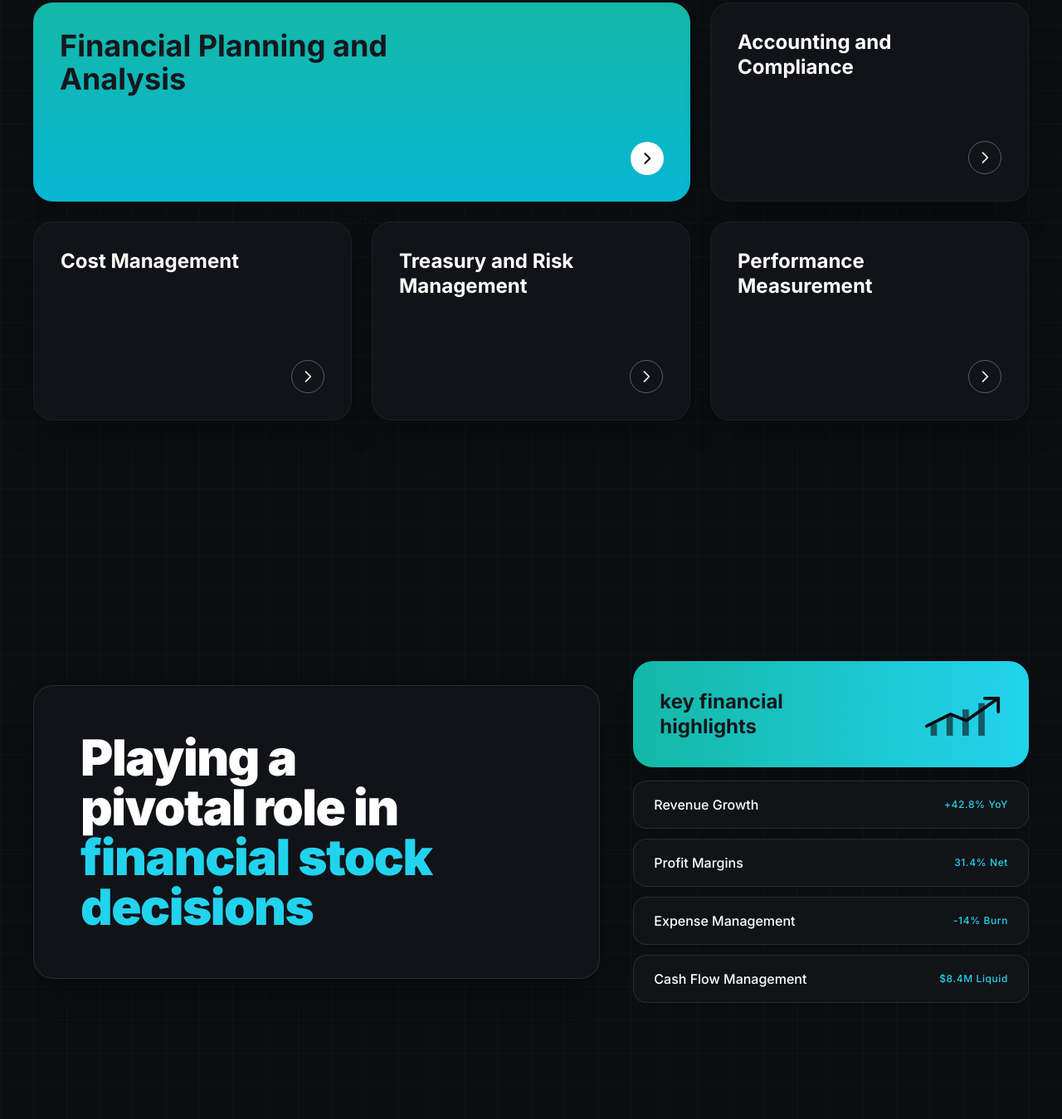
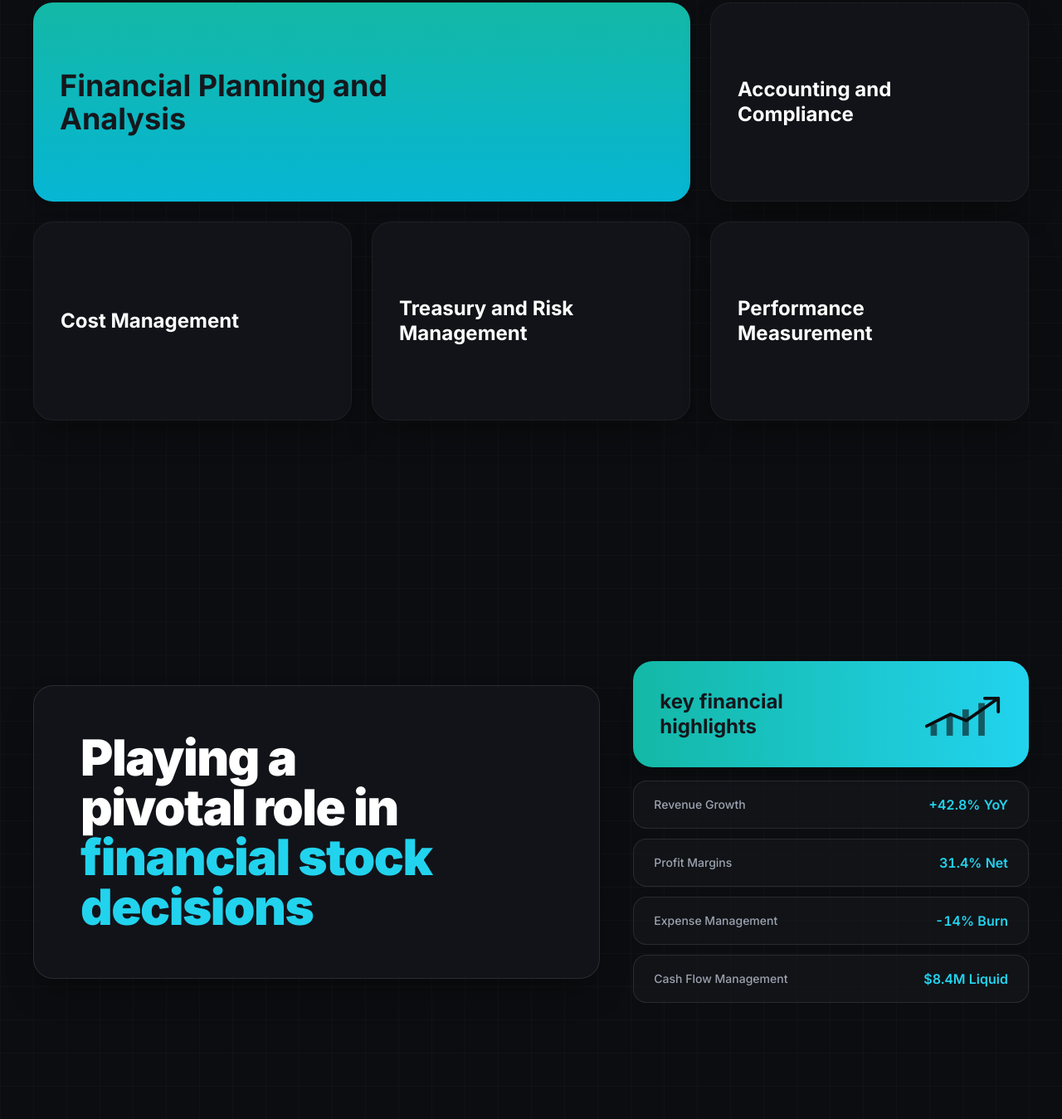
Before and after one commit to MontyPython-HTML/StockSim, a plain HTML site: page public/index.html in a window 1280 px wide. Shown: the part 1051-2400 px from the top of the page at 83% size. Drawn offline with nearby package versions, Linux system fonts and the light colour scheme.

Commit message:
feat: website

```diff
--- a/public/index.html
+++ b/public/index.html
@@ -59,7 +59,7 @@
         <span class="relative flex h-8 w-8 items-center justify-center rounded-full border-2 border-indigo-500 transition-transform group-hover:scale-110">
           <span class="h-3.5 w-3.5 rounded-full bg-indigo-500"></span>
         </span>
-        <span class="text-2xl font-black tracking-tight group-hover:text-cyan-400 transition-colors">$tock$im</span>
+        <span class="text-2xl font-black tracking-tight group-hover:text-cyan-400 transition-colors">Stocksim</span>
       </a>
 
       <!-- Menu Items -->
@@ -156,63 +156,38 @@
 
       <!-- Card 1 (Active / Highlighted): the featured pillar takes two columns so its title
            reads as a phrase instead of a stack of hyphenated fragments. -->
-      <div class="framework-card lg:col-span-2 rounded-3xl p-8 min-h-[240px] flex flex-col justify-between gap-10 bg-gradient-to-b from-teal-500 to-cyan-500 text-panel shadow-lg transition-all duration-300 hover:-translate-y-2">
+      <div class="framework-card lg:col-span-2 rounded-3xl p-8 min-h-[240px] flex flex-col justify-center bg-gradient-to-b from-teal-500 to-cyan-500 text-panel shadow-lg transition-all duration-300 hover:-translate-y-2">
         <h3 class="text-3xl md:text-4xl font-bold leading-tight max-w-md">
           Financial Planning and Analysis
         </h3>
-        <div class="flex justify-end">
-          <div class="w-10 h-10 rounded-full bg-white text-panel flex items-center justify-center">
-            <svg class="w-5 h-5" fill="none" stroke="currentColor" viewBox="0 0 24 24"><path stroke-linecap="round" stroke-linejoin="round" stroke-width="2.5" d="M9 5l7 7-7 7"/></svg>
-          </div>
-        </div>
       </div>
 
       <!-- Card 2 -->
-      <div class="framework-card rounded-3xl p-8 min-h-[240px] flex flex-col justify-between gap-10 glass-card border border-white/5 hover:border-cyan-400/40 hover:-translate-y-2 transition-all duration-300 group">
+      <div class="framework-card rounded-3xl p-8 min-h-[240px] flex flex-col justify-center glass-card border border-white/5 hover:border-cyan-400/40 hover:-translate-y-2 transition-all duration-300">
         <h3 class="text-2xl font-bold text-white leading-tight">
           Accounting and Compliance
         </h3>
-        <div class="flex justify-end">
-          <div class="w-10 h-10 rounded-full border border-white/30 text-white flex items-center justify-center group-hover:border-cyan-400 group-hover:text-cyan-400 transition-colors">
-            <svg class="w-5 h-5" fill="none" stroke="currentColor" viewBox="0 0 24 24"><path stroke-linecap="round" stroke-linejoin="round" stroke-width="2" d="M9 5l7 7-7 7"/></svg>
-          </div>
-        </div>
       </div>
 
       <!-- Card 3 -->
-      <div class="framework-card rounded-3xl p-8 min-h-[240px] flex flex-col justify-between gap-10 glass-card border border-white/5 hover:border-cyan-400/40 hover:-translate-y-2 transition-all duration-300 group">
+      <div class="framework-card rounded-3xl p-8 min-h-[240px] flex flex-col justify-center glass-card border border-white/5 hover:border-cyan-400/40 hover:-translate-y-2 transition-all duration-300">
         <h3 class="text-2xl font-bold text-white leading-tight">
           Cost Management
         </h3>
-        <div class="flex justify-end">
-          <div class="w-10 h-10 rounded-full border border-white/30 text-white flex items-center justify-center group-hover:border-cyan-400 group-hover:text-cyan-400 transition-colors">
-            <svg class="w-5 h-5" fill="none" stroke="currentColor" viewBox="0 0 24 24"><path stroke-linecap="round" stroke-linejoin="round" stroke-width="2" d="M9 5l7 7-7 7"/></svg>
-          </div>
-        </div>
       </div>
 
       <!-- Card 4 -->
-      <div class="framework-card rounded-3xl p-8 min-h-[240px] flex flex-col justify-between gap-10 glass-card border border-white/5 hover:border-cyan-400/40 hover:-translate-y-2 transition-all duration-300 group">
+      <div class="framework-card rounded-3xl p-8 min-h-[240px] flex flex-col justify-center glass-card border border-white/5 hover:border-cyan-400/40 hover:-translate-y-2 transition-all duration-300">
         <h3 class="text-2xl font-bold text-white leading-tight">
           Treasury and Risk Management
         </h3>
-        <div class="flex justify-end">
-          <div class="w-10 h-10 rounded-full border border-white/30 text-white flex items-center justify-center group-hover:border-cyan-400 group-hover:text-cyan-400 transition-colors">
-            <svg class="w-5 h-5" fill="none" stroke="currentColor" viewBox="0 0 24 24"><path stroke-linecap="round" stroke-linejoin="round" stroke-width="2" d="M9 5l7 7-7 7"/></svg>
-          </div>
-        </div>
       </div>
 
       <!-- Card 5 -->
-      <div class="framework-card rounded-3xl p-8 min-h-[240px] flex flex-col justify-between gap-10 glass-card border border-white/5 hover:border-cyan-400/40 hover:-translate-y-2 transition-all duration-300 group">
+      <div class="framework-card rounded-3xl p-8 min-h-[240px] flex flex-col justify-center glass-card border border-white/5 hover:border-cyan-400/40 hover:-translate-y-2 transition-all duration-300">
         <h3 class="text-2xl font-bold text-white leading-tight">
           Performance Measurement
         </h3>
-        <div class="flex justify-end">
-          <div class="w-10 h-10 rounded-full border border-white/30 text-white flex items-center justify-center group-hover:border-cyan-400 group-hover:text-cyan-400 transition-colors">
-            <svg class="w-5 h-5" fill="none" stroke="currentColor" viewBox="0 0 24 24"><path stroke-linecap="round" stroke-linejoin="round" stroke-width="2" d="M9 5l7 7-7 7"/></svg>
-          </div>
-        </div>
       </div>
 
     </div>
@@ -253,25 +228,27 @@
           </svg>
         </div>
 
-        <!-- Pill Links -->
-        <div class="flex flex-col gap-3 font-medium">
-          <div class="metric-pill rounded-2xl border border-white/10 bg-panel/70 px-6 py-4 flex items-center justify-between hover:border-cyan-400/50 hover:bg-panel transition-all">
-            <span>Revenue Growth</span>
-            <span class="text-cyan-400 text-xs tracking-wider">+42.8% YoY</span>
+        <!-- Read-only stats. These read as pills, but they are figures to look at, not
+             controls - so they carry no hover state and no pointer affordance, and the
+             label/value pairing is marked up as a description list. -->
+        <dl class="flex flex-col gap-3">
+          <div class="metric-pill rounded-2xl border border-white/10 bg-panel/70 px-6 py-4 flex items-center justify-between gap-4">
+            <dt class="text-sm font-medium text-gray-400">Revenue Growth</dt>
+            <dd class="text-base font-semibold text-cyan-400 tabular-nums">+42.8% YoY</dd>
           </div>
-          <div class="metric-pill rounded-2xl border border-white/10 bg-panel/70 px-6 py-4 flex items-center justify-between hover:border-cyan-400/50 hover:bg-panel transition-all">
-            <span>Profit Margins</span>
-            <span class="text-cyan-400 text-xs tracking-wider">31.4% Net</span>
+          <div class="metric-pill rounded-2xl border border-white/10 bg-panel/70 px-6 py-4 flex items-center justify-between gap-4">
+            <dt class="text-sm font-medium text-gray-400">Profit Margins</dt>
+            <dd class="text-base font-semibold text-cyan-400 tabular-nums">31.4% Net</dd>
           </div>
-          <div class="metric-pill rounded-2xl border border-white/10 bg-panel/70 px-6 py-4 flex items-center justify-between hover:border-cyan-400/50 hover:bg-panel transition-all">
-            <span>Expense Management</span>
-            <span class="text-cyan-400 text-xs tracking-wider">-14% Burn</span>
+          <div class="metric-pill rounded-2xl border border-white/10 bg-panel/70 px-6 py-4 flex items-center justify-between gap-4">
+            <dt class="text-sm font-medium text-gray-400">Expense Management</dt>
+            <dd class="text-base font-semibold text-cyan-400 tabular-nums">-14% Burn</dd>
           </div>
-          <div class="metric-pill rounded-2xl border border-white/10 bg-panel/70 px-6 py-4 flex items-center justify-between hover:border-cyan-400/50 hover:bg-panel transition-all">
-            <span>Cash Flow Management</span>
-            <span class="text-cyan-400 text-xs tracking-wider">$8.4M Liquid</span>
+          <div class="metric-pill rounded-2xl border border-white/10 bg-panel/70 px-6 py-4 flex items-center justify-between gap-4">
+            <dt class="text-sm font-medium text-gray-400">Cash Flow Management</dt>
+            <dd class="text-base font-semibold text-cyan-400 tabular-nums">$8.4M Liquid</dd>
           </div>
-        </div>
+        </dl>
 
       </div>
 
@@ -345,39 +322,42 @@
 
         <div class="grid grid-cols-1 md:grid-cols-3 gap-5 flex-1">
 
-          <div class="glass-card rounded-3xl p-6 border border-white/5 flex flex-col justify-between hover:border-cyan-400/40 transition-all">
+          <div class="glass-card rounded-3xl p-6 border border-white/5 flex flex-col justify-center gap-5 hover:border-cyan-400/40 transition-all">
             <div>
               <h4 class="font-bold text-lg mb-3">Economic<br />Volatility</h4>
-              <p class="text-xs text-gray-400 leading-relaxed">
+              <p class="text-sm text-gray-400 leading-relaxed">
                 <strong class="text-gray-200">Challenge:</strong> Fluctuations in raw material prices and economic conditions may impact profitability.
               </p>
             </div>
-            <div class="mt-6 text-xs text-cyan-400 font-semibold flex items-center gap-1">
-              Active Hedge <span>→</span>
+            <div class="pt-4 border-t border-white/5">
+              <p class="text-[10px] font-mono uppercase tracking-widest text-gray-500">Mitigation</p>
+              <p class="text-sm text-cyan-400 font-semibold mt-1">Active Hedge</p>
             </div>
           </div>
 
-          <div class="glass-card rounded-3xl p-6 border border-white/5 flex flex-col justify-between hover:border-cyan-400/40 transition-all">
+          <div class="glass-card rounded-3xl p-6 border border-white/5 flex flex-col justify-center gap-5 hover:border-cyan-400/40 transition-all">
             <div>
               <h4 class="font-bold text-lg mb-3">Regulatory<br />Compliance</h4>
-              <p class="text-xs text-gray-400 leading-relaxed">
+              <p class="text-sm text-gray-400 leading-relaxed">
                 <strong class="text-gray-200">Challenge:</strong> Navigating complex regulations related to environmental standards and labor practices.
               </p>
             </div>
-            <div class="mt-6 text-xs text-cyan-400 font-semibold flex items-center gap-1">
-              Zero-Trust Audit <span>→</span>
+            <div class="pt-4 border-t border-white/5">
+              <p class="text-[10px] font-mono uppercase tracking-widest text-gray-500">Mitigation</p>
+              <p class="text-sm text-cyan-400 font-semibold mt-1">Zero-Trust Audit</p>
             </div>
           </div>
 
-          <div class="glass-card rounded-3xl p-6 border border-white/5 flex flex-col justify-between hover:border-cyan-400/40 transition-all">
+          <div class="glass-card rounded-3xl p-6 border border-white/5 flex flex-col justify-center gap-5 hover:border-cyan-400/40 transition-all">
             <div>
               <h4 class="font-bold text-lg mb-3">Cash Flow<br />Management</h4>
-              <p class="text-xs text-gray-400 leading-relaxed">
+              <p class="text-sm text-gray-400 leading-relaxed">
                 <strong class="text-gray-200">Challenge:</strong> Ensuring consistent cash flow to support operational needs and growth initiatives.
               </p>
             </div>
-            <div class="mt-6 text-xs text-cyan-400 font-semibold flex items-center gap-1">
-              Automated Liquidity <span>→</span>
+            <div class="pt-4 border-t border-white/5">
+              <p class="text-[10px] font-mono uppercase tracking-widest text-gray-500">Mitigation</p>
+              <p class="text-sm text-cyan-400 font-semibold mt-1">Automated Liquidity</p>
             </div>
           </div>
 
@@ -403,7 +383,7 @@
 
       <!-- Big Thank You Display Title -->
       <h2 class="text-7xl md:text-9xl font-black tracking-tight text-white mb-16 select-none leading-none drop-shadow-[0_0_25px_rgba(58,235,193,0.8)]">
-        Welcome to $tock$im
+        Welcome to Stocksim
       </h2>
 
       <!-- Contact Info Pills -->
--- a/public/main.js
+++ b/public/main.js
@@ -28,7 +28,9 @@ window.addEventListener("load", () => {
       mouseX = e.clientX;
       mouseY = e.clientY;
     });
-    const hoverTargets = document.querySelectorAll("a, button, .glass-card, .framework-card");
+    // Only real interactive elements swell the cursor. The cards used to be in this
+    // list, which made every hover look clickable even though none of them do anything.
+    const hoverTargets = document.querySelectorAll("a, button");
     hoverTargets.forEach((target) => {
       target.addEventListener("mouseenter", () => {
         gsap.to(follower, { scale: 1.8, background: "#ffffff", opacity: 0.8, duration: 0.2 });
```
